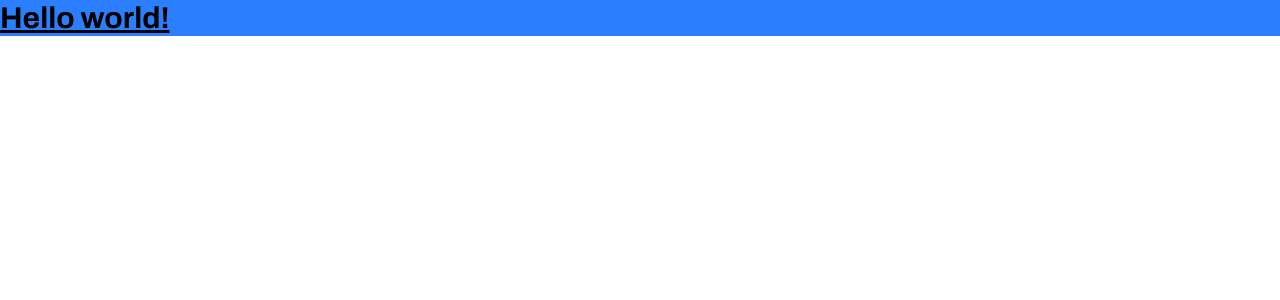
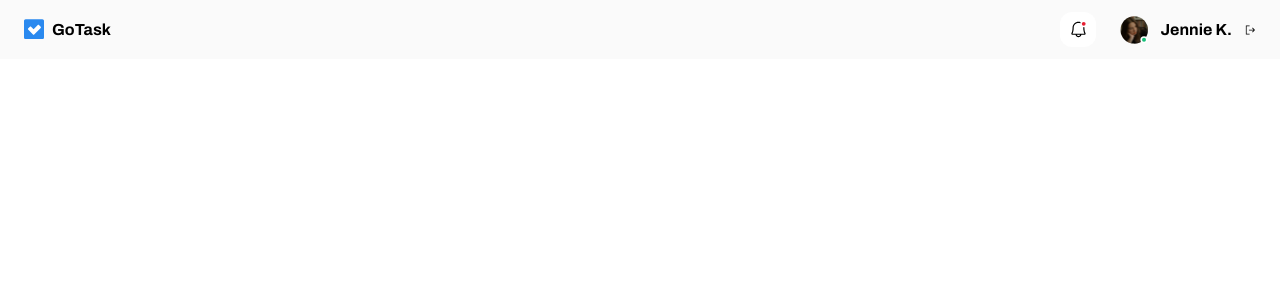
Before and after one commit to NathaliaElen/projeto-go-task, an Angular app: page / in a window 1280 px wide. Shown: the top 300 px of the page. Built offline with nearby package versions, Linux system fonts and the light colour scheme.

Commit message:
Criar layout do componente header

```diff
--- a/src/app/app.component.html
+++ b/src/app/app.component.html
@@ -1,5 +1,3 @@
-@if(true){
-  <h1 class="text-3xl font-bold underline bg-blue-500">
-    Hello world!
-  </h1>
-}
+<div class="max-w-7xl">
+  <app-header />
+</div>
--- a/src/app/components/header/header.component.html
+++ b/src/app/components/header/header.component.html
@@ -1 +1,23 @@
-<p>header works!</p>
+<header class="bg-[#FAFAFA] py-3 px-6 w-full flex">
+
+  <div class="flex items-center gap-2">
+    <img class="w-5" src="images/icon-logo.svg" alt="Ícone de logo">
+    <h1 class="font-bold">GoTask</h1>
+  </div>
+
+  <nav class="ml-auto flex items-center gap-6">
+    <button class="bg-white p-2 rounded-xl">
+      <img class="w-5" src="images/icon-notification.svg" alt="Ícone de notificações">
+    </button>
+
+    <div class="flex items-center gap-3">
+      <img class="w-7" src="images/icon-user-avatar.svg" alt="Ícone de avatar do usuário">
+      <span class="font-bold">Jennie K.</span>
+
+      <button class="w-3">
+        <img class="w-3" src="images/icon-sign-out.svg" alt="Ícone de sair do sistema">
+      </button>
+    </div>
+  </nav>
+
+</header>
```
